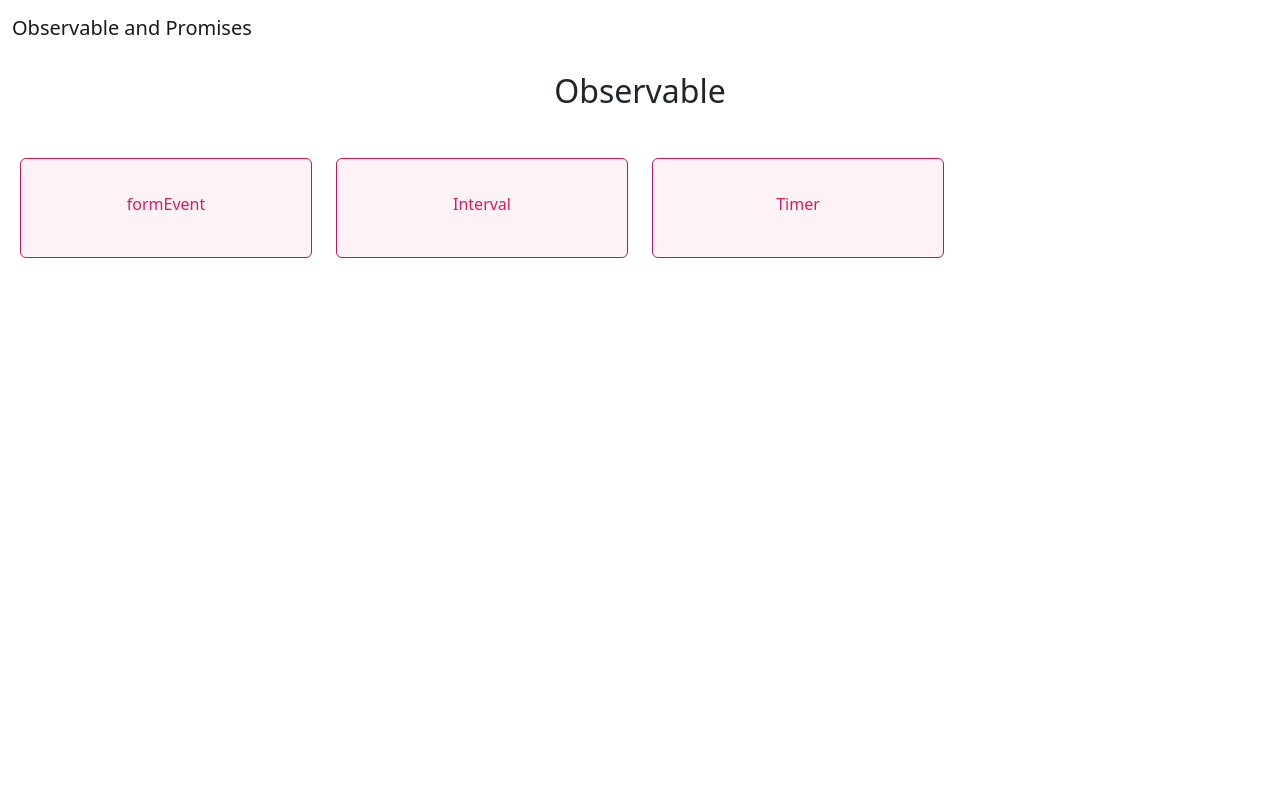
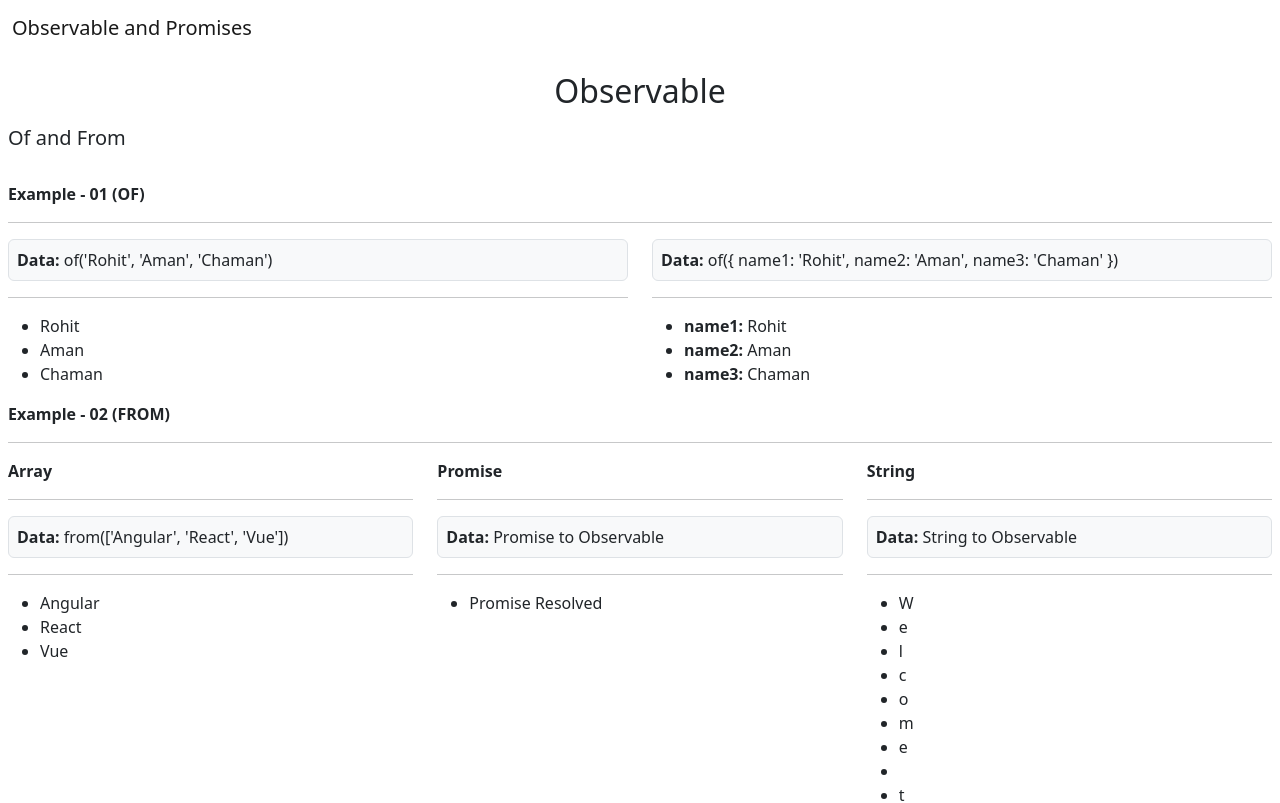
Before and after one commit to rtewari056/Rxjs-tutorial, an Angular app: page /observable/of-from in a window 1280 px wide. Before the commit this address led to /observable. Shown: the top 803 px of the page. Built offline with nearby package versions, Linux system fonts and the light colour scheme.

Commit message:
of and from Operator

```diff
--- a/src/app/app-routing.module.ts
+++ b/src/app/app-routing.module.ts
@@ -24,6 +24,10 @@ export const routes: Routes = [
       {
         path: 'timer',
         loadComponent: () => import('./components/timer/timer.component').then(m => m.TimerComponent)
+      },
+      {
+        path: 'of-from',
+        loadComponent: () => import('./components/of-from/of-from.component').then(m => m.OfFromComponent)
       }
     ]
   },
--- a/src/app/components/from-event/from-event.component.ts
+++ b/src/app/components/from-event/from-event.component.ts
@@ -1,6 +1,7 @@
-import { AfterViewInit, Component, ElementRef, OnInit, ViewChild } from '@angular/core';
+import { AfterViewInit, Component, ElementRef, OnInit, ViewChild, inject } from '@angular/core';
 import { CommonModule } from '@angular/common';
 import { fromEvent } from 'rxjs';
+import { DesignUtilityService } from 'src/app/services/design-utility.service';
 
 @Component({
   selector: 'app-from-event',
@@ -10,6 +11,8 @@ import { fromEvent } from 'rxjs';
   styleUrls: ['./from-event.component.scss']
 })
 export class FromEventComponent implements OnInit, AfterViewInit {
+  private _designUtilityService = inject(DesignUtilityService);
+
   @ViewChild('addVideoBtn') addVideoBtn!: ElementRef;
 
   ngOnInit(): void {
@@ -22,15 +25,10 @@ export class FromEventComponent implements OnInit, AfterViewInit {
       const coutVal = `Video ${count}`;
       console.log(coutVal);
 
-      this.printListItem(coutVal);
+      // Print values on page
+      this._designUtilityService.print(coutVal, 'elemContainer');
       count++;
     });
   }
 
-  printListItem(val: string): void {
-    let elem: HTMLLIElement = document.createElement('li');
-    elem.innerText = val;
-    document.getElementById('elemContainer')?.appendChild(elem);
-  }
-
 }
--- a/src/app/components/interval/interval.component.html
+++ b/src/app/components/interval/interval.component.html
@@ -1,5 +1,44 @@
 <div class="my-3 mx-2">
     <h5>Interval</h5>
+
+    <span>{{obsMsg}}</span>
+
+    <br>
+
+    <div class="row row-cols-1 row-cols-md-3 g-4 m-2">
+
+        <div class="col">
+            <div class="card">
+                <div class="card-header">User 1</div>
+                <div class="card-body">
+                    <ul id="intervalContainer1">
+
+                    </ul>
+                </div>
+            </div>
+        </div>
+
+        <div class="col">
+            <div class="card">
+                <div class="card-header">User 2</div>
+                <div class="card-body">
+                    <ul id="intervalContainer2">
+
+                    </ul>
+                </div>
+            </div>
+        </div>
+
+        <div class="col">
+            <div class="card">
+                <div class="card-header">User 3</div>
+                <div class="card-body">
+                    <ul id="intervalContainer3">
+
+                    </ul>
+                </div>
+            </div>
+        </div>
+
+    </div>
 </div>
-
-<span>{{obsMsg}}</span>
--- a/src/app/components/interval/interval.component.ts
+++ b/src/app/components/interval/interval.component.ts
@@ -1,6 +1,7 @@
-import { Component, OnInit } from '@angular/core';
+import { Component, OnInit, inject } from '@angular/core';
 import { CommonModule } from '@angular/common';
 import { Observable, interval, Subscription } from 'rxjs';
+import { DesignUtilityService } from 'src/app/services/design-utility.service';
 
 @Component({
   selector: 'app-interval',
@@ -10,16 +11,23 @@ import { Observable, interval, Subscription } from 'rxjs';
   styleUrls: ['./interval.component.scss']
 })
 export class IntervalComponent implements OnInit {
+  private _designUtilityService = inject(DesignUtilityService);
+
   obsMsg!: string;
   videoSubscription!: Subscription;
 
   ngOnInit(): void {
     // Creates an Observable that emits sequential numbers every specified interval of time
-    const broadcastVideos: Observable<number> = interval(1000);
+    const broadcastVideos$: Observable<number> = interval(1000);
 
-    this.videoSubscription = broadcastVideos.subscribe(res => {
+    this.videoSubscription = broadcastVideos$.subscribe((res: number) => {
       console.log(res);
-      this.obsMsg = `Video ${res}`
+      this.obsMsg = `Video ${res}`;
+
+      this._designUtilityService.print(this.obsMsg, 'intervalContainer1');
+      this._designUtilityService.print(this.obsMsg, 'intervalContainer2');
+      this._designUtilityService.print(this.obsMsg, 'intervalContainer3');
+
       if(res >= 10) this.videoSubscription.unsubscribe(); // Unsubscribe when res >= 10
     })
 
--- /dev/null
+++ b/src/app/components/of-from/of-from.component.html
@@ -0,0 +1,74 @@
+<div class="my-3 mx-2">
+    <h5>Of and From</h5>
+    <br>
+
+    <strong>Example - 01 (OF)</strong>
+    <hr>
+
+    <div class="row">
+        <div class="col-md-6">
+            <p class="border rounded bg-light p-2">
+                <strong>Data: </strong>of('Rohit', 'Aman', 'Chaman')
+            </p>
+            <hr>
+            <ul id="ofContainer">
+            </ul>
+        </div>
+
+        <div class="col-md-6">
+            <p class="border rounded bg-light p-2">
+                <strong>Data: </strong>of(&#123; name1: 'Rohit', name2: 'Aman', name3: 'Chaman' &#125;)
+            </p>
+            <hr>
+            <ul>
+                <li><strong>name1: </strong>{{obs2Msg.name1}}</li>
+                <li><strong>name2: </strong>{{obs2Msg.name2}}</li>
+                <li><strong>name3: </strong>{{obs2Msg.name3}}</li>
+            </ul>
+        </div>
+    </div>
+
+    <strong>Example - 02 (FROM)</strong>
+    <hr>
+
+    <div class="row">
+        <div class="col-md-4">
+            <strong>Array</strong>
+            <hr>
+
+            <p class="border rounded bg-light p-2">
+                <strong>Data: </strong>from(['Angular', 'React', 'Vue'])
+            </p>
+            <hr>
+            <ul id="fromContainer">
+
+            </ul>
+        </div>
+
+        <div class="col-md-4">
+            <strong>Promise</strong>
+            <hr>
+
+            <p class="border rounded bg-light p-2">
+                <strong>Data: </strong>Promise to Observable
+            </p>
+            <hr>
+            <ul id="fromPromiseContainer">
+
+            </ul>
+        </div>
+
+        <div class="col-md-4">
+            <strong>String</strong>
+            <hr>
+
+            <p class="border rounded bg-light p-2">
+                <strong>Data: </strong>String to Observable
+            </p>
+            <hr>
+            <ul id="fromStringContainer">
+
+            </ul>
+        </div>
+    </div>
+</div>
--- /dev/null
+++ b/src/app/components/of-from/of-from.component.ts
@@ -0,0 +1,67 @@
+import { Component, OnInit, inject } from '@angular/core';
+import { CommonModule } from '@angular/common';
+import { Observable, of, from } from 'rxjs';
+import { DesignUtilityService } from 'src/app/services/design-utility.service';
+
+type obs2Type = { name1: string, name2: string, name3: string };
+
+@Component({
+  selector: 'app-of-from',
+  standalone: true,
+  imports: [CommonModule],
+  templateUrl: './of-from.component.html',
+  styleUrls: ['./of-from.component.scss']
+})
+
+
+export class OfFromComponent implements OnInit {
+  private _designUtilityService = inject(DesignUtilityService);
+
+  obs2Msg!: obs2Type;
+
+  ngOnInit(): void {
+    // OF (String)
+    const obs1$: Observable<string> = of('Rohit', 'Aman', 'Chaman');
+
+    obs1$.subscribe((res: string) => {
+      console.log(res);
+      this._designUtilityService.print(res, 'ofContainer');
+    })
+
+    // OF (Object)
+    const obs2$: Observable<obs2Type> = of({ name1: 'Rohit', name2: 'Aman', name3: 'Chaman' });
+
+    obs2$.subscribe((res: obs2Type) => {
+      this.obs2Msg = res;
+      console.log(res);
+    })
+
+    // FROM (String)
+    const obs3$: Observable<string> = from(['Angular', 'React', 'Vue']);
+
+    obs3$.subscribe((res: string) => {
+      this._designUtilityService.print(res, 'fromContainer');
+      console.log(res);
+    })
+
+    // FROM (Promise)
+    const promise: Promise<string> = new Promise(resolve => {
+      setTimeout(() => resolve('Promise Resolved'), 3000);
+    })
+
+    const obs4$: Observable<string> = from(promise);
+
+    obs4$.subscribe((res: string) => {
+      this._designUtilityService.print(res, 'fromPromiseContainer');
+      console.log(res);
+    })
+
+    // FROM (String)
+    const obs5$: Observable<string> = from("Welcome to RxJS");
+
+    obs5$.subscribe((res: string) => {
+      this._designUtilityService.print(res, 'fromStringContainer');
+      console.log(res);
+    })
+  }
+}
--- a/src/app/components/timer/timer.component.html
+++ b/src/app/components/timer/timer.component.html
@@ -1,5 +1,44 @@
 <div class="my-3 mx-2">
     <h5>Timer</h5>
+
+    <span>{{obsMsg}}</span>
+
+    <br>
+
+    <div class="row row-cols-1 row-cols-md-3 g-4 m-2">
+
+        <div class="col">
+            <div class="card">
+                <div class="card-header">User 1</div>
+                <div class="card-body">
+                    <ul id="timerContainer1">
+
+                    </ul>
+                </div>
+            </div>
+        </div>
+
+        <div class="col">
+            <div class="card">
+                <div class="card-header">User 2</div>
+                <div class="card-body">
+                    <ul id="timerContainer2">
+
+                    </ul>
+                </div>
+            </div>
+        </div>
+
+        <div class="col">
+            <div class="card">
+                <div class="card-header">User 3</div>
+                <div class="card-body">
+                    <ul id="timerContainer3">
+
+                    </ul>
+                </div>
+            </div>
+        </div>
+
+    </div>
 </div>
-
-<span>{{obsMsg}}</span>
--- a/src/app/components/timer/timer.component.ts
+++ b/src/app/components/timer/timer.component.ts
@@ -1,6 +1,7 @@
-import { Component, OnInit } from '@angular/core';
+import { Component, OnInit, inject } from '@angular/core';
 import { CommonModule } from '@angular/common';
 import { Observable, Subscription, timer } from 'rxjs';
+import { DesignUtilityService } from 'src/app/services/design-utility.service';
 
 @Component({
   selector: 'app-timer',
@@ -10,16 +11,23 @@ import { Observable, Subscription, timer } from 'rxjs';
   styleUrls: ['./timer.component.scss']
 })
 export class TimerComponent implements OnInit {
+  private _designUtilityService = inject(DesignUtilityService);
+
   obsMsg!: string;
   videoSubscription!: Subscription;
 
   ngOnInit(): void {
     // Creates an observable that starts an interval after a specified delay, emitting incrementing numbers
-    const broadcastVideos: Observable<number> = timer(5000, 1000);
+    const broadcastVideos$: Observable<number> = timer(5000, 1000);
 
-    this.videoSubscription = broadcastVideos.subscribe(res => {
+    this.videoSubscription = broadcastVideos$.subscribe(res => {
       console.log(res);
-      this.obsMsg = `Video ${res}`
+      this.obsMsg = `Video ${res}`;
+
+      this._designUtilityService.print(this.obsMsg, 'timerContainer1');
+      this._designUtilityService.print(this.obsMsg, 'timerContainer2');
+      this._designUtilityService.print(this.obsMsg, 'timerContainer3');
+
       if(res >= 10) this.videoSubscription.unsubscribe(); // Unsubscribe when res >= 10
     })
 
--- a/src/app/pages/list/list.component.html
+++ b/src/app/pages/list/list.component.html
@@ -4,6 +4,7 @@
             <app-card routerLink="from-event" cardTitle="formEvent"></app-card>
             <app-card routerLink="interval" cardTitle="Interval"></app-card>
             <app-card routerLink="timer" cardTitle="Timer"></app-card>
+            <app-card routerLink="of-from" cardTitle="Of and From"></app-card>
         </div>
     </div>
 </div>
--- /dev/null
+++ b/src/app/services/design-utility.service.ts
@@ -0,0 +1,16 @@
+import { Injectable } from '@angular/core';
+
+@Injectable({
+  providedIn: 'root'
+})
+export class DesignUtilityService {
+
+  constructor() { }
+
+  // Method to print items on HTML page using element id
+  print(val: string, elementId: string): void {
+    let elem: HTMLLIElement = document.createElement('li');
+    elem.innerText = val;
+    document.getElementById(elementId)?.appendChild(elem);
+  }
+}
```
Also changed, not shown: src/app/components/of-from/of-from.component.scss (added).
